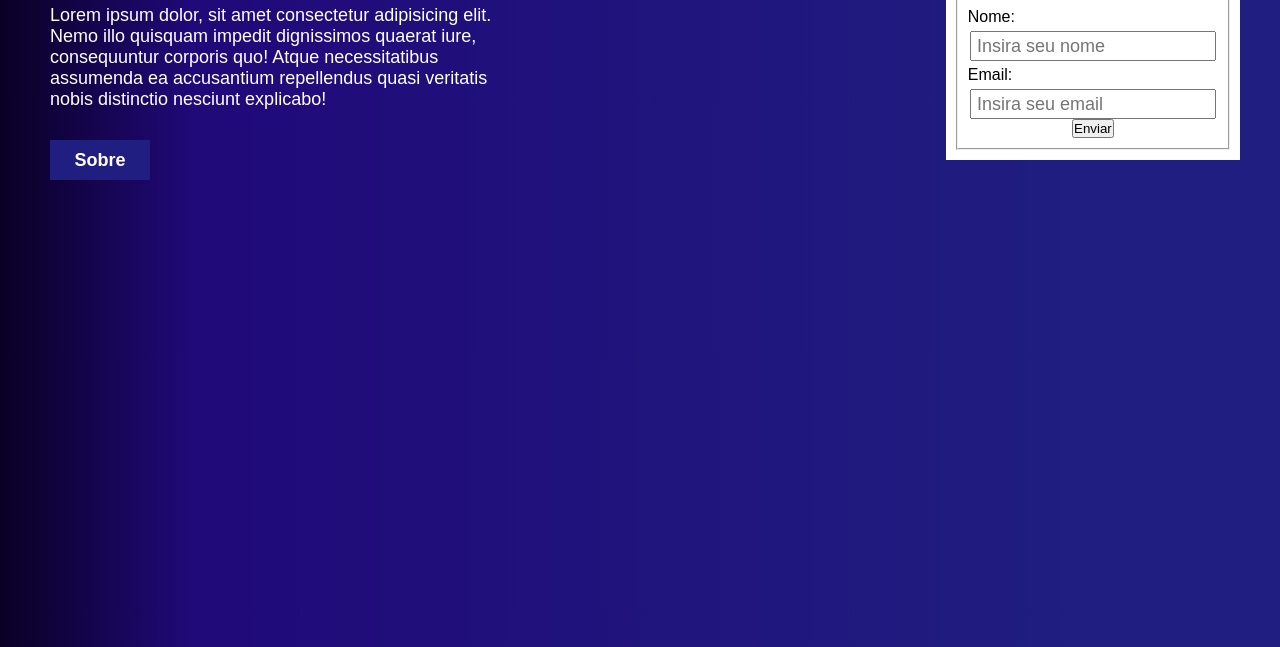
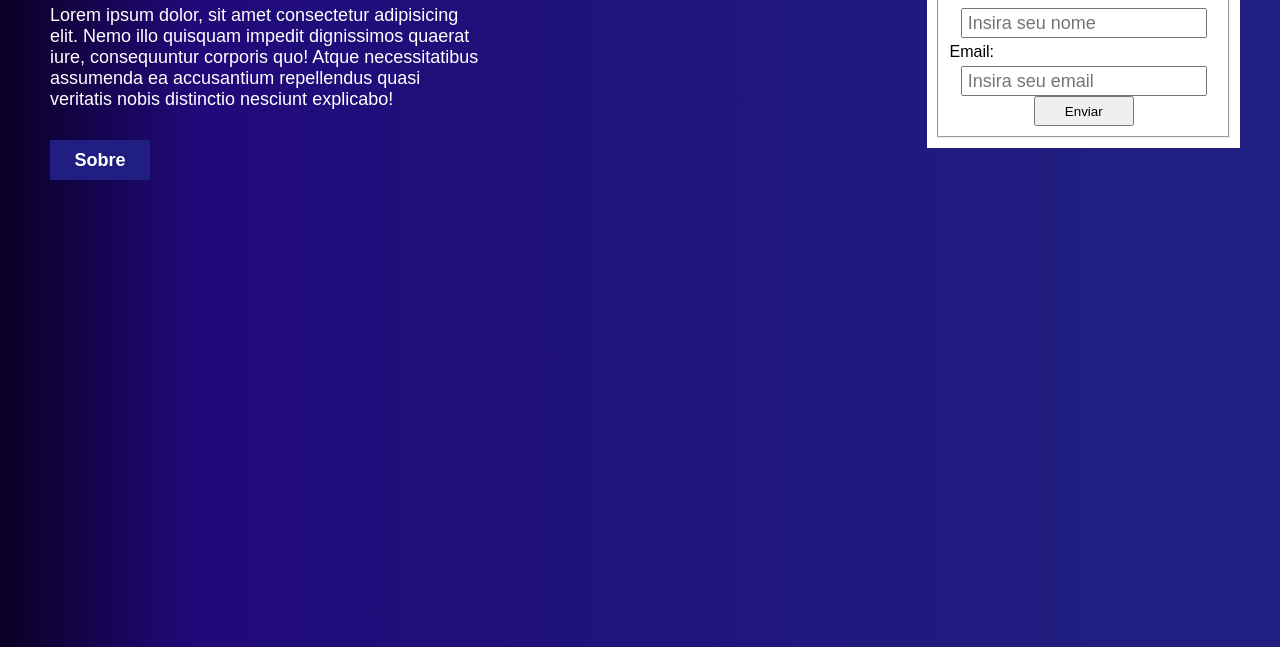
Before and after one commit to joaov1ct0r/node-mailer-mvc, a website: page src/view/index.html in a window 1280 px wide. Shown: the part 153-800 px from the top of the page. Drawn offline with Linux system fonts and the light colour scheme.

Commit message:
estilo aplicado ao elemento body main form-container form fieldset button

```diff
--- a/src/view/styles/style.css
+++ b/src/view/styles/style.css
@@ -137,3 +137,8 @@ body main #form-container form fieldset input {
     font-size: 18px;
     outline: none;
 }
+
+body main #form-container form fieldset button {
+    width: 100px;
+    height: 30px;
+}
```
